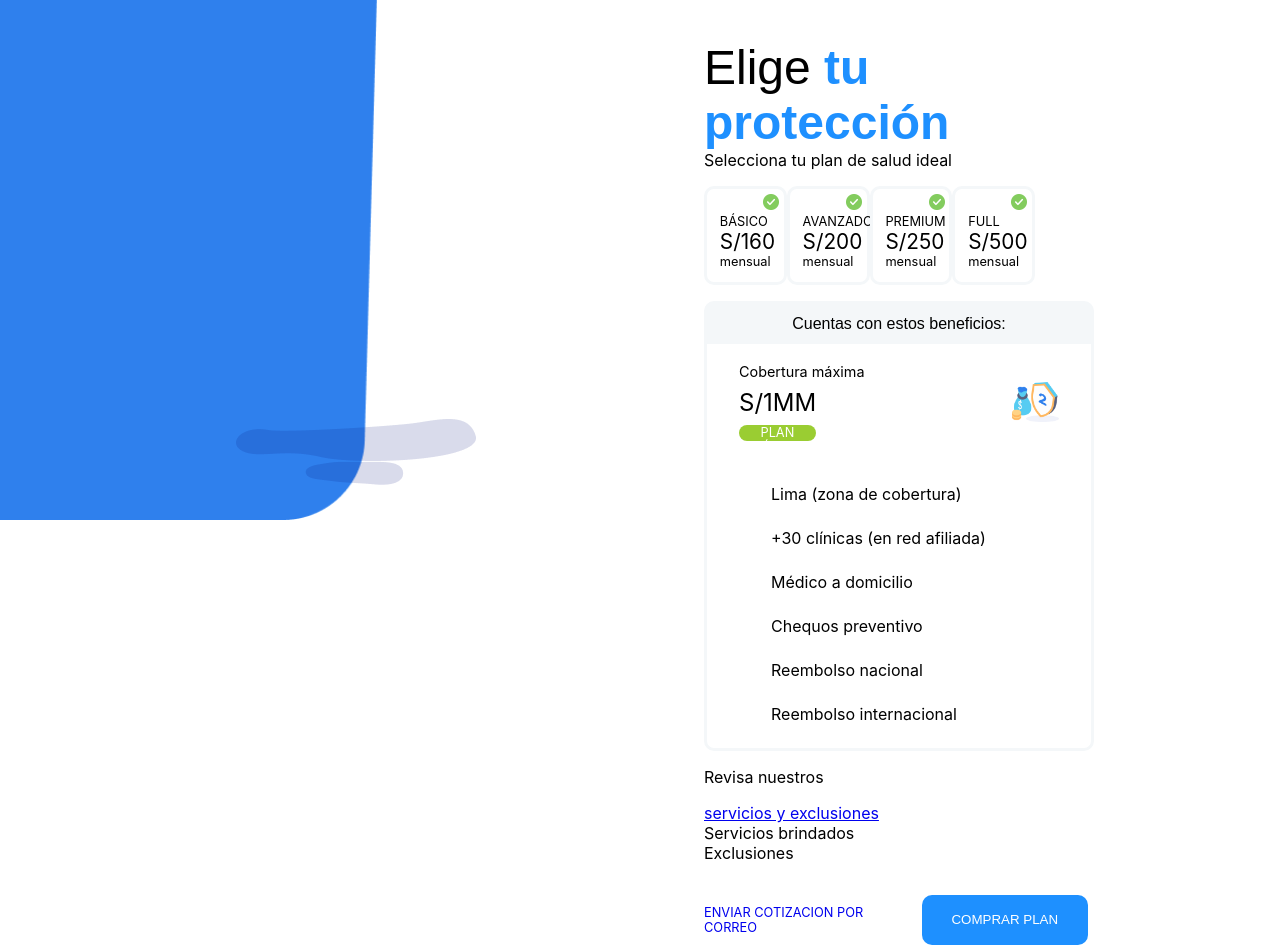
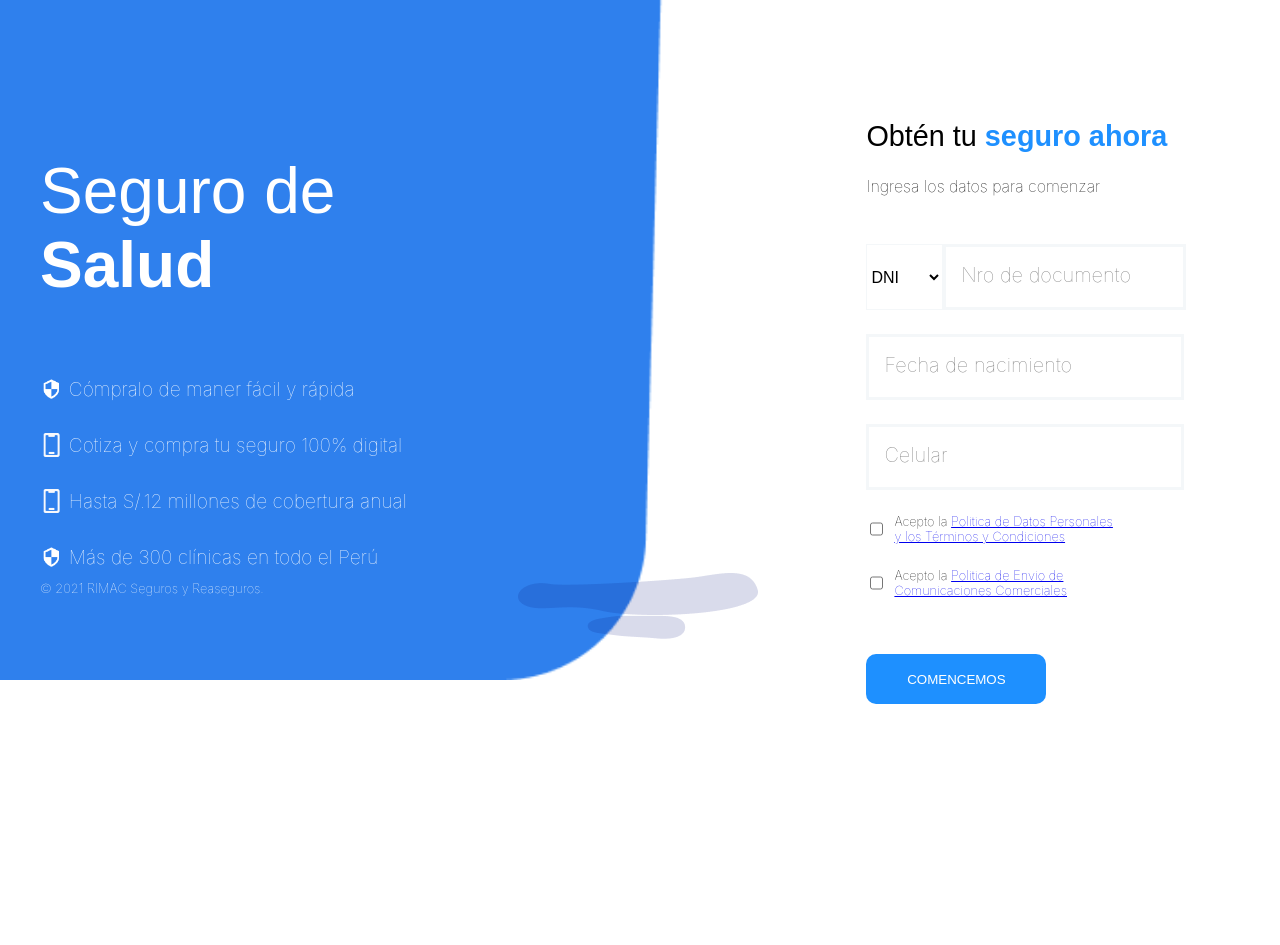
Before and after one commit to christopher77/cotizador, a React (Create React App) app: page / in a window 1280 px wide. After the commit the page ends 800 px from the top, so only its background shows below. Built offline with nearby package versions, Linux system fonts and the light colour scheme.

Commit message:
Add routes

```diff
--- a/package.json
+++ b/package.json
@@ -42,5 +42,8 @@
       "last 1 firefox version",
       "last 1 safari version"
     ]
+  },
+  "devDependencies": {
+    "@types/reach__router": "^1.3.7"
   }
 }
--- a/src/App.tsx
+++ b/src/App.tsx
@@ -4,16 +4,18 @@ import AddInsure from './views/AddInsure/AddInsure';
 import ChosePlan from './views/ChosePlan/ChosePlan';
 import Login from './views/Login/Login';
 import Success from './views/Success/Success';
+import { Router,RouteComponentProps } from "@reach/router";
 
-function App():JSX.Element {
+const App = () => (
+  <Router>
+    <RouterPage path="/" pageComponent={<Login />} />
+    <RouterPage path="/insure" pageComponent={<AddInsure />} />
+    <RouterPage path="/plan" pageComponent={<ChosePlan />} />
+    <RouterPage path="/success" pageComponent={<Success />} />
+  </Router>
+);
+export default App;
 
-
-  return (
-  // <Login/>
-  // <Success/>
-  // <AddInsure/>
-  <ChosePlan/>
-  );
-}
-
-export default App;
+const RouterPage = (
+  props: { pageComponent: JSX.Element } & RouteComponentProps
+) => props.pageComponent;
```
Also changed, not shown: 2 other files (tests, documents, lock files or other folders).
